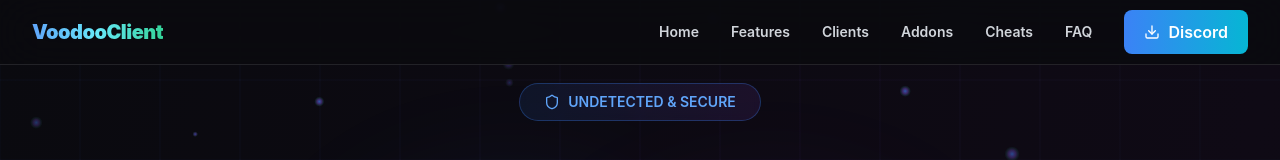
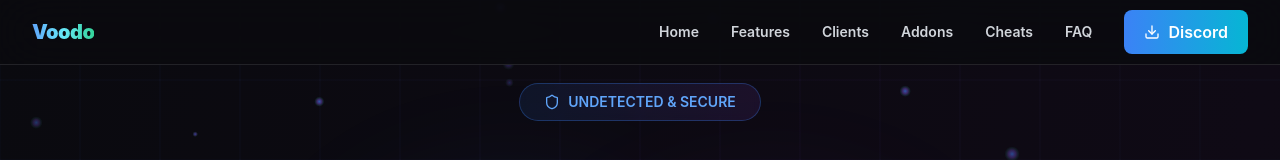
Before and after one commit to WiZClientDev/VodooClientWebsite, a React (Vite) app: page / in a window 1280 px wide. Shown: the top 160 px of the page. Built offline with nearby package versions, Linux system fonts and the light colour scheme.

Commit message:
Update Navbar.tsx

```diff
--- a/src/components/Navbar.tsx
+++ b/src/components/Navbar.tsx
@@ -31,7 +31,7 @@ export default function Navbar() {
               onClick={() => scrollToSection('home')}
               className="text-xl font-black tracking-tight bg-gradient-to-r from-blue-400 via-cyan-300 to-emerald-400 bg-clip-text text-transparent hover:from-blue-300 hover:via-cyan-200 hover:to-emerald-300 transition-all"
             >
-              VoodooClient
+              Voodo
             </button>
           </div>
 
```
